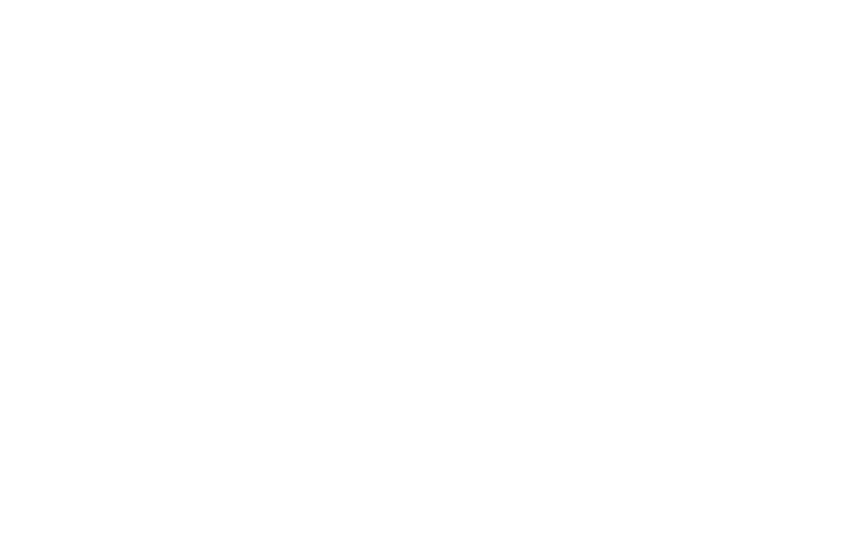
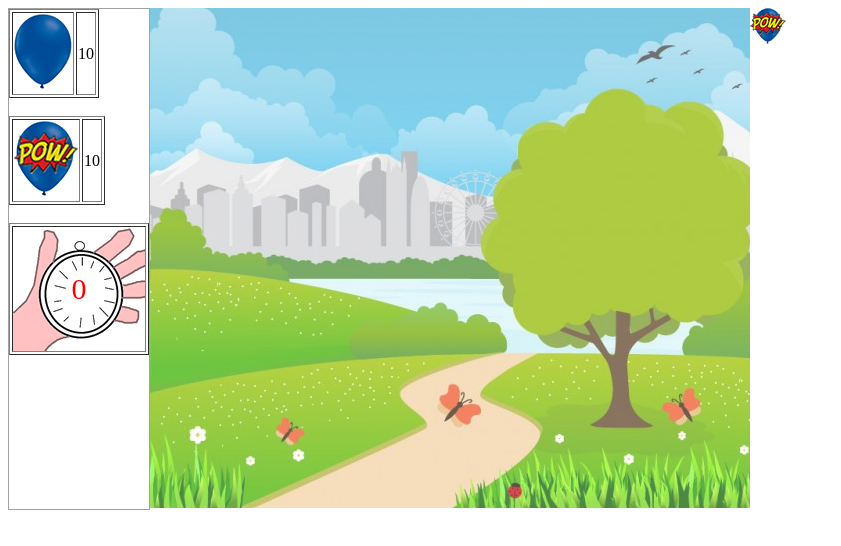
Before and after one commit to MartinLooterKing/Projeto-Baloes, a plain HTML site: page jogo.html in a window 1280 px wide. Shown: the whole page, without its empty margins (0-841 px from the left). Drawn offline with Linux system fonts and the light colour scheme.

Commit message:
Algumas alterações no código

```diff
--- a/jogo.html
+++ b/jogo.html
@@ -5,9 +5,42 @@
 
 		<title>Estourando balões</title>
 
+		<script language="javascript" src="js/jogo.js">
+
+		</script>
+
 	</head>
 
-	<body>
+	<body onload="comecar()">
+
+		<div style="float:left; width:auto; height:500px; background: #fff; border: solid 1px #A2A2A2">
+			<table border="1">
+				<tr>
+					<td><img src="imagens/balao_azul_grande.png"></td>
+					<td>10</td>
+				</tr>
+			</table>
+			<br />
+			<table border="1">
+				<tr>
+					<td><img src="imagens/balao_azul_grande_estourado.png"></td>
+					<td>10</td>
+				</tr>
+			</table>
+			<br />
+			<table border="1" style="width:140px; height:132px;">
+				<tr>
+					<td style="background: url('imagens/cronometro.png'); text-align: center;">
+						<span id="cronometro" style="color: red; font-size:30px;"></span>
+					</td>
+				</tr>
+			</table>
+
+		</div>
+
+		<div id="cenario" style="float:left; width:600px; height:500px; background: url('imagens/cenario.png'); background-position: bottom;"></div>
+
+		<img src="imagens/balao_azul_pequeno_estourado.png">
 
 	</body>
 
--- a/js/jogo.js
+++ b/js/jogo.js
@@ -1,7 +1,37 @@
-function inicaJogo(){
+function comecar(){
+    var url = window.location.search;
+    var nivel = url.replace("?", "");
+    var tempo = 0;
 
-    var nivel_Jogo = document.getElementById('nivel_Jogo').value;
+    if(nivel == 1){
+        tempo = 120;
+    }
 
-    window.location.href = '../jogo.html?' + nivel_Jogo;
-    alert(nivel_Jogo);
+    if(nivel == 2){
+        tempo = 60;
+    }
+
+    if(nivel == 3){
+        tempo = 30;
+    }
+
+    document.getElementById('cronometro').innerHTML = tempo;
+
+    var qtdeBaloes = 10;
+
+    criarBaloes('qtdeBaloes');
+
 }
+
+function criarBaloes(qtdeBaloes){
+
+    for(var i =1; i <= qtdeBaloes; i++){
+
+        var balao = document.createElement("img");
+        balao.src = '../imagens/balao_azul_pegueno.png';
+
+        document.getElementById('cenario').appendChild(balao);
+
+    }
+
+}
```
Also changed, not shown: index.html (+5 -3 lines), js/index.js (added, +7 -0 lines).
